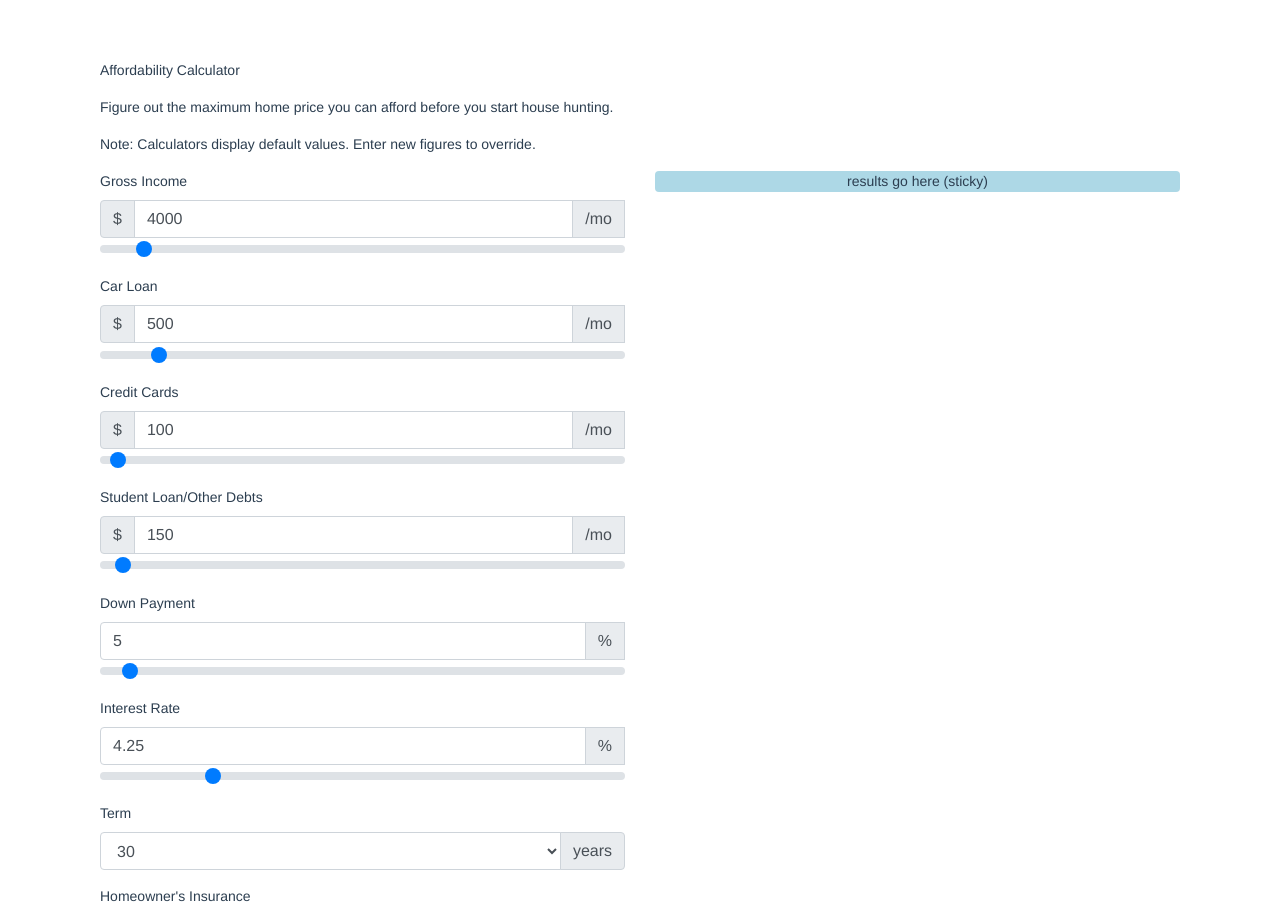
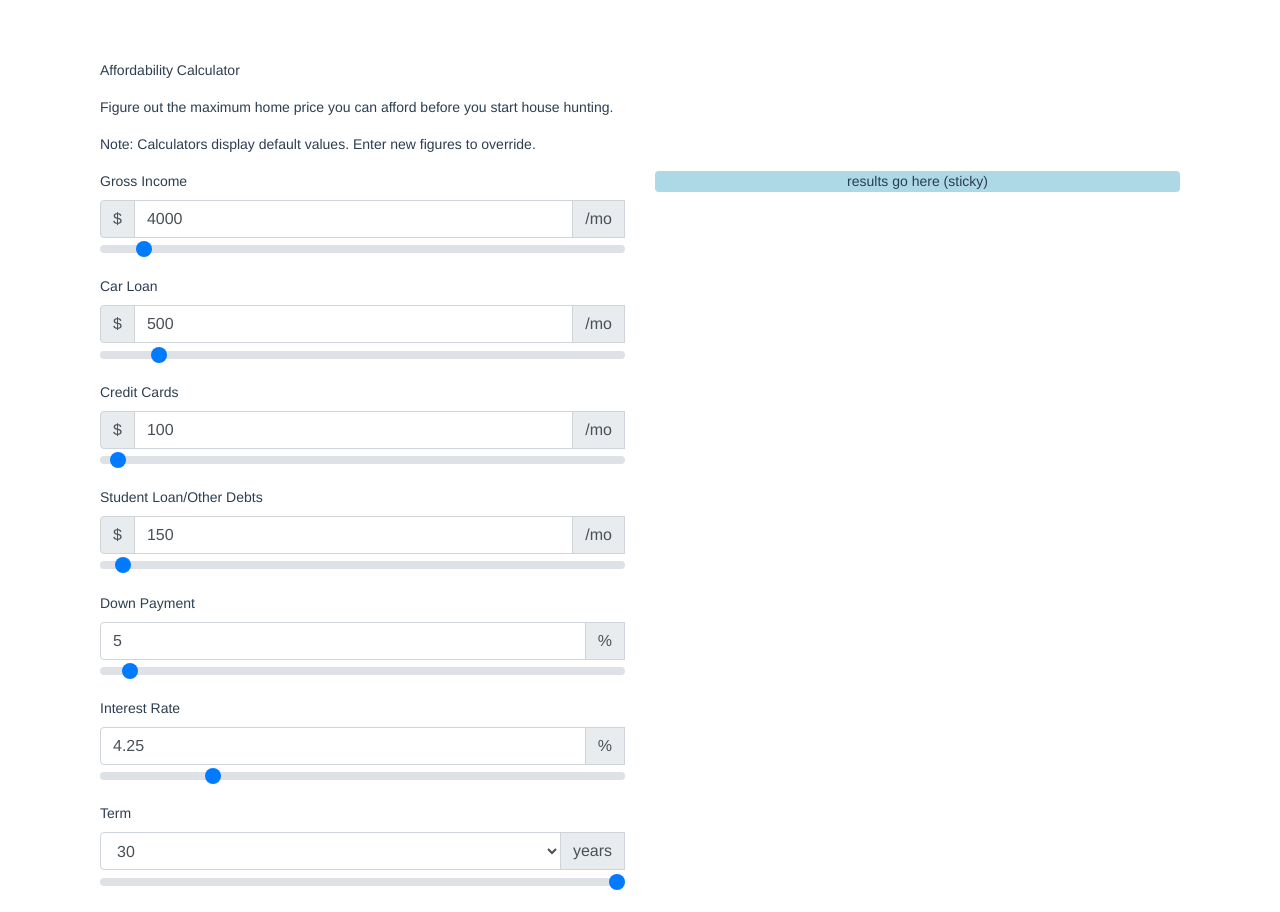
Before and after one commit to nashpatty/purchase-calculator, a Vue app: page / in a window 1280 px wide. Shown: the top 912 px of the page. Built offline with nearby package versions, Linux system fonts and the light colour scheme.

Commit message:
added a slider for the term drop down

```diff
--- a/src/components/AffordabilityCalculator.vue
+++ b/src/components/AffordabilityCalculator.vue
@@ -175,6 +175,15 @@
                   <div class="input-group-append">
                     <div class="input-group-text">years</div>
                   </div>
+                  <input
+                    v-model.number="term"
+                    type="range"
+                    class="custom-range"
+                    min="10"
+                    max="30"
+                    step="5"
+                    id="term-input-range"
+                  />
                 </div>
               </div>
               <div class="form-group" id="hoi-input-group">
```
